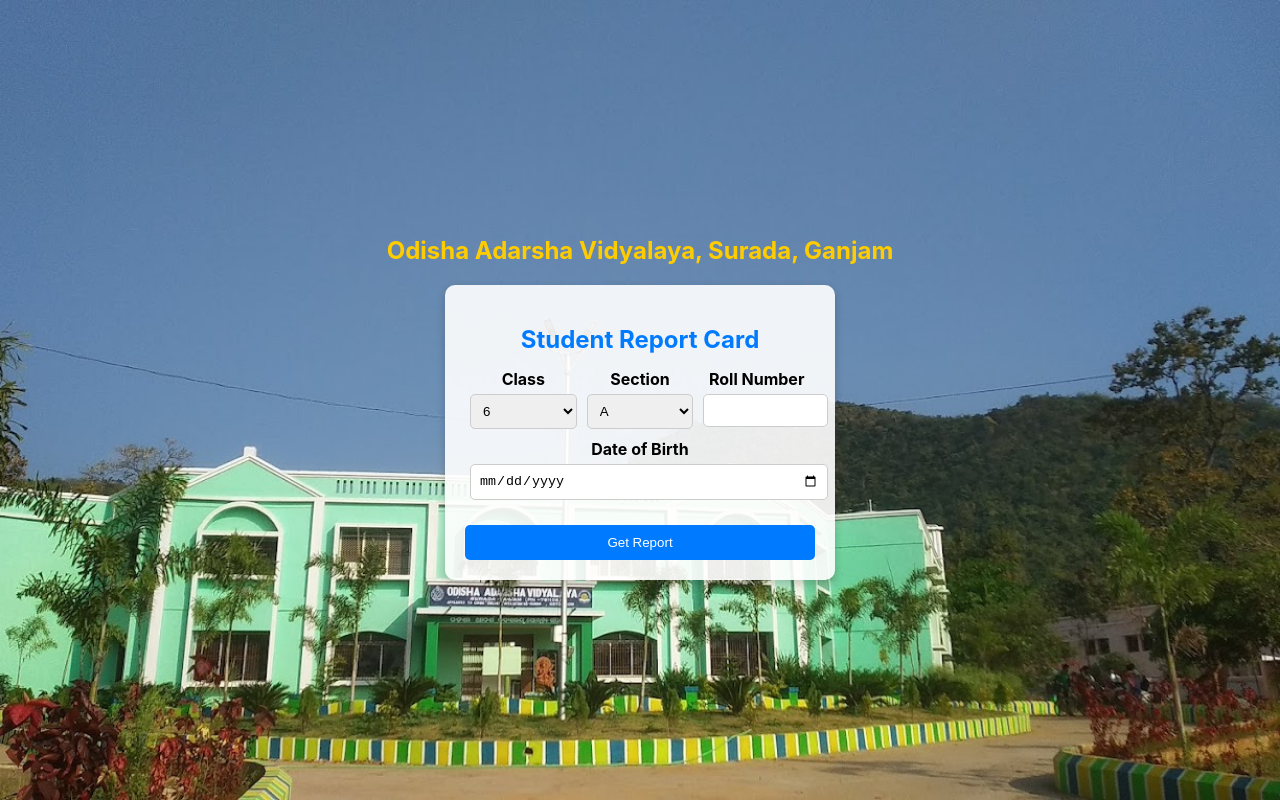
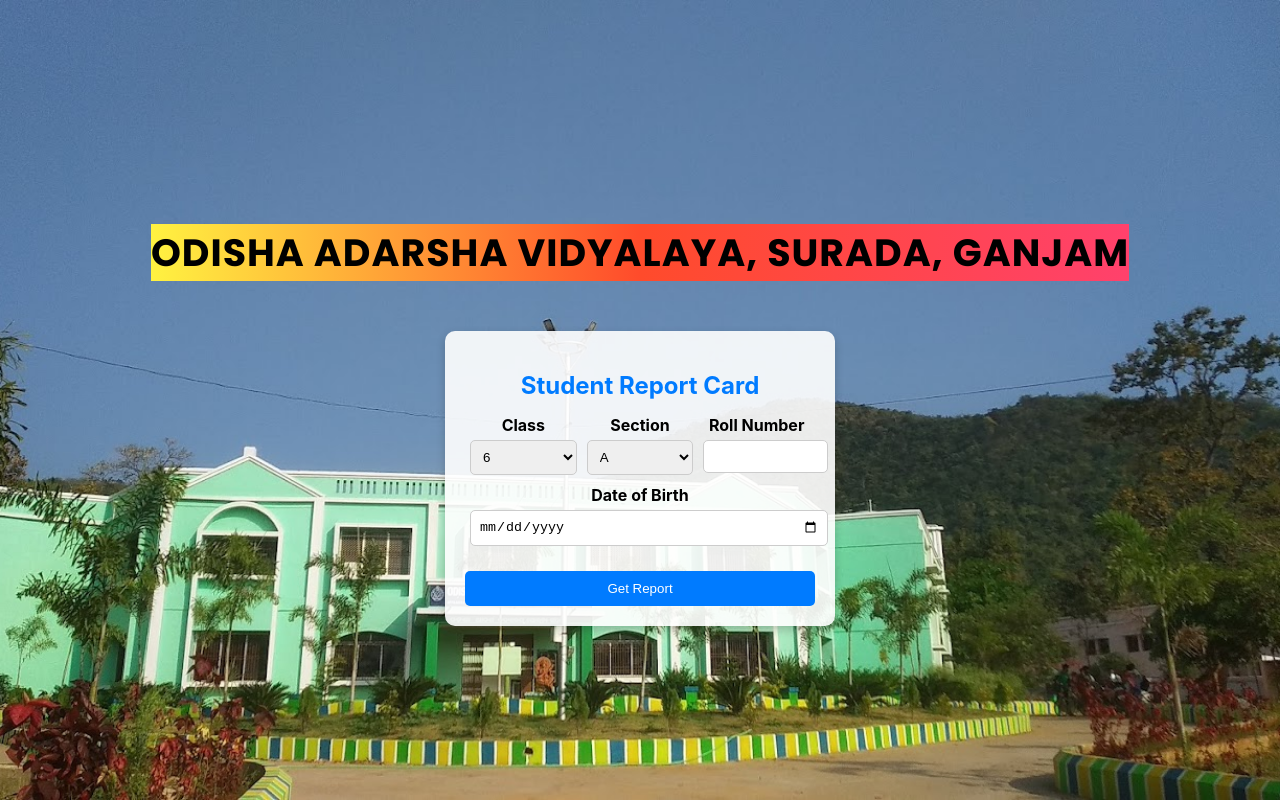
Before and after one commit to Sanatan-kisku/student-report-frontend, a React (Create React App) app: page / in a window 1280 px wide. Built offline with nearby package versions, Linux system fonts and the light colour scheme.

Commit message:
Style CSS for get report

```diff
--- a/src/styles/GetReport.css
+++ b/src/styles/GetReport.css
@@ -1,3 +1,5 @@
+@import url('https://fonts.googleapis.com/css2?family=Poppins:wght@400;700&display=swap');
+
 .get-report-container {
   background: url('../../public/OAVSuradaSchool.jpg') no-repeat center center/cover;
   height: 100vh;
@@ -8,11 +10,16 @@
 }
 
 .school-heading {
-  font-size: 24px;
   font-weight: bold;
-  color: #ffcc00;
   text-align: center;
-  margin-bottom: 20px;
+  margin: 50px;
+  font-family: 'Poppins', sans-serif;
+  background-image: linear-gradient(90deg, #fff241, #ff4b2b, #ff416c);
+  /* background-size: 200% 100%; */
+  font-size: 38px;
+  font-weight: 700;
+  letter-spacing: 1px;
+  text-transform: uppercase;
 }
 
 .form-box {
```
